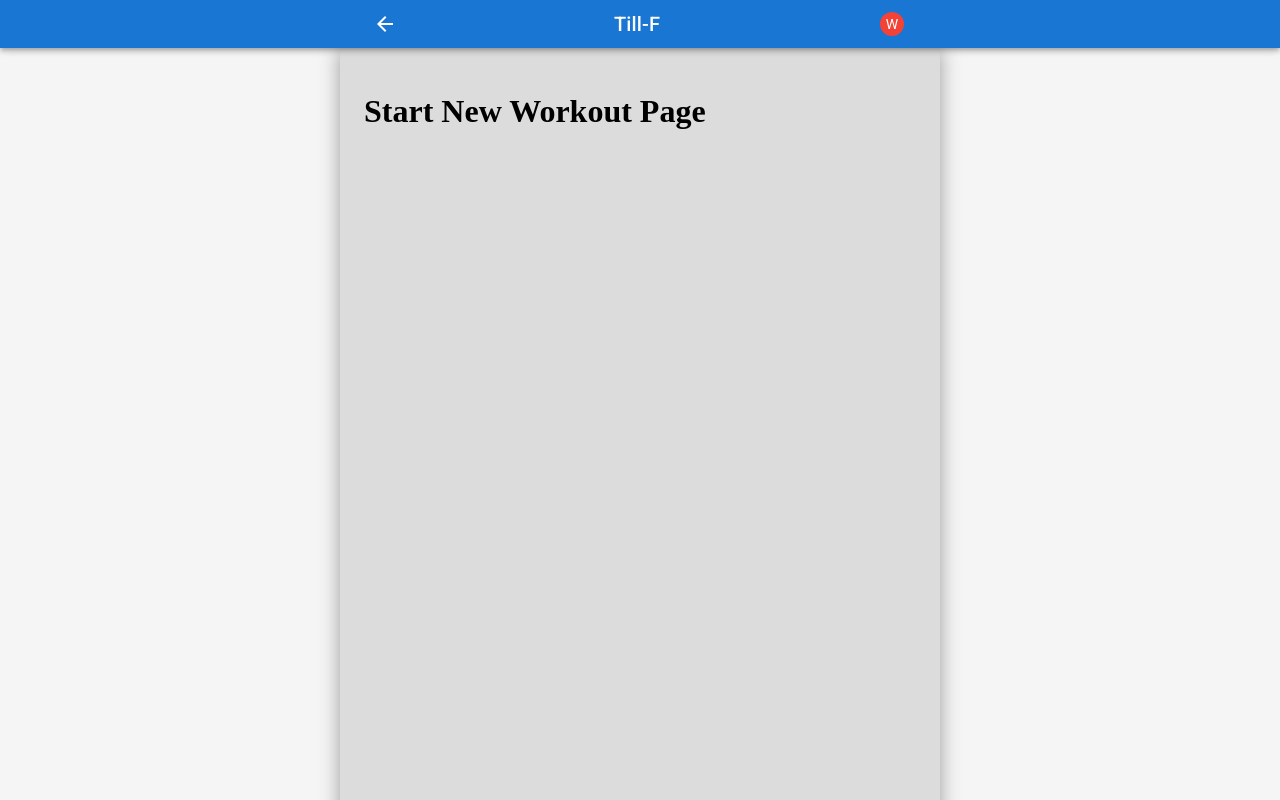
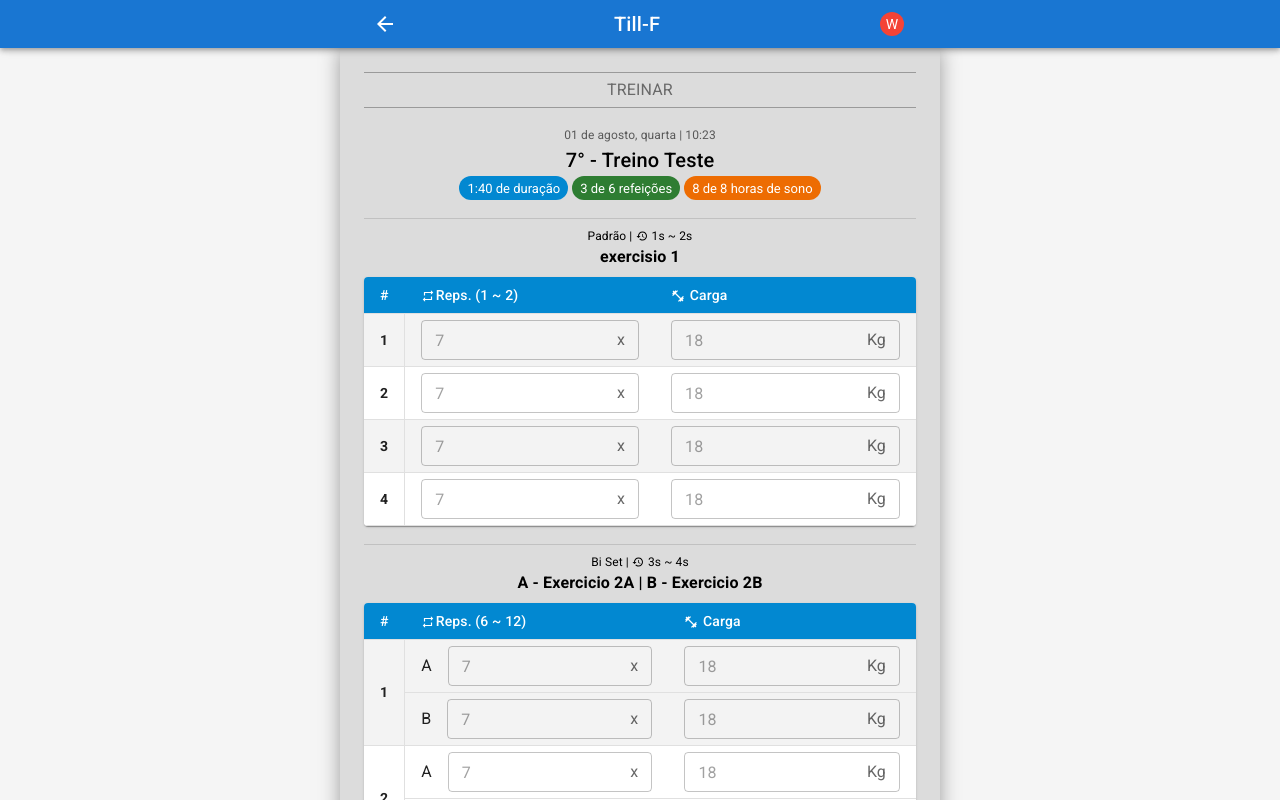
Before and after one commit to wilsondefreitas-dev/till-f, a Next.js app: page /workout in a window 1280 px wide. Shown: the top 800 px of the page. Built offline with nearby package versions, Linux system fonts and the light colour scheme.

Commit message:
new workout v1

```diff
--- a/app/(routes)/workout/page.tsx
+++ b/app/(routes)/workout/page.tsx
@@ -1,7 +1,295 @@
+"use client";
+import React from "react";
+import Typography from "@mui/material/Typography";
+import { styled } from "@mui/material/styles";
+import Stack from "@mui/material/Stack";
+import MainHeader from "_components/MainHeader";
+import { trainingMock } from "_utils/mockData";
+import {
+  ExerciseDataObject,
+  TrainingDataObject,
+  ExerciseTypeOption,
+  RangeObject,
+  ExerciseNameObject,
+} from "_interfaces";
+import {
+  Chip,
+  Divider,
+  InputAdornment,
+  OutlinedInput,
+  Paper,
+  Table,
+  TableBody,
+  TableCell,
+  TableContainer,
+  TableHead,
+  TableRow,
+  TextField,
+  Theme,
+} from "@mui/material";
+import RestoreIcon from "@mui/icons-material/Restore";
+import RepeatIcon from "@mui/icons-material/Repeat";
+import FitnessCenterIcon from "@mui/icons-material/FitnessCenter";
+import { EXERCISE_TYPES } from "_utils/constants";
+import LongButton from "_components/LongButton";
+
+export interface IWorkoutData {
+  type: string;
+  name: string;
+  restSecs: number;
+  repeatsRange: { min: number; max: number };
+  seriesData: ISeriesData[];
+} //remove optional when remove mock data
+
+export interface ISeriesData {
+  serieNumber: number;
+  reps: string;
+  weight: string;
+}
+
 export default function NewWorkout(): JSX.Element {
+  const data: TrainingDataObject = trainingMock;
+
+  function getData(): string {
+    return "01 de agosto, quarta | 10:23";
+  }
+
+  function getName(name: ExerciseNameObject, type: string): string {
+    if (type === "biset") {
+      return `A - ${name.exercise1} | B - ${name.exercise2}`;
+    } else {
+      return name.exercise1;
+    }
+  }
+
+  function getTrainingNumber(): number {
+    return 7;
+  }
+
+  function getExerciseType(value: string): string {
+    return (
+      EXERCISE_TYPES.find((data: ExerciseTypeOption) => data.value === value)
+        ?.label || ""
+    );
+  }
+
+  function getExerciseRestRange(restObject: RangeObject): string {
+    return `${restObject.min}s ~ ${restObject.max}s`;
+  }
+
+  console.log(data);
+
+  function ExerciseTable({ data }: { data: ExerciseDataObject }): JSX.Element {
+    return (
+      <Stack spacing={1}>
+        <Divider />
+
+        <TableTitle justifyContent={"center"}>
+          <Typography>
+            {getExerciseType(data.type)} | <RestoreIcon fontSize="inherit" />{" "}
+            {getExerciseRestRange(data.restRange)}
+          </Typography>
+          <Typography>{getName(data.name, data.type)}</Typography>
+        </TableTitle>
+
+        <TableContainer component={Paper}>
+          <Table size="small">
+            <TableHead>
+              <TableRow>
+                <TableHeaderCell>#</TableHeaderCell>
+                <TableHeaderCell>
+                  <RepeatIcon fontSize="inherit" />
+                  {`Reps. (${data.repetitionRange.exercise1.min} ~ ${data.repetitionRange.exercise1.max})`}
+                </TableHeaderCell>
+                <TableHeaderCell>
+                  <FitnessCenterIcon fontSize="inherit" /> Carga
+                </TableHeaderCell>
+              </TableRow>
+            </TableHead>
+
+            <TableBody>
+              {[1, 2, 3, 4].map((value: number, index: number) => {
+                return (
+                  <React.Fragment key={value}>
+                    <TableRow
+                      style={{
+                        backgroundColor: index % 2 === 0 ? "#f3f3f3" : "white",
+                      }}
+                    >
+                      <SerieCell rowSpan={data.type == "biset" ? 2 : 1}>
+                        <b>{value}</b>
+                      </SerieCell>
+                      <DataCell>
+                        <div>
+                          {data.type == "biset" && <Typography>A</Typography>}
+                          <OutlinedInput
+                            size="small"
+                            type="number"
+                            placeholder="7"
+                            inputProps={{ inputMode: "numeric" }}
+                            endAdornment={
+                              <InputAdornment position="end">x</InputAdornment>
+                            }
+                            required
+                          />
+                        </div>
+                      </DataCell>
+                      <DataCell>
+                        <div>
+                          <OutlinedInput
+                            size="small"
+                            type="number"
+                            placeholder="18"
+                            inputProps={{ inputMode: "numeric" }}
+                            endAdornment={
+                              <InputAdornment position="end">Kg</InputAdornment>
+                            }
+                            required
+                          />
+                        </div>
+                      </DataCell>
+                    </TableRow>
+                    {data.type == "biset" && (
+                      <TableRow
+                        key={value}
+                        style={{
+                          backgroundColor:
+                            index % 2 === 0 ? "#f3f3f3" : "white",
+                        }}
+                      >
+                        <DataCell>
+                          <div>
+                            <Typography>B</Typography>
+                            <OutlinedInput
+                              size="small"
+                              type="number"
+                              placeholder="7"
+                              inputProps={{ inputMode: "numeric" }}
+                              endAdornment={
+                                <InputAdornment position="end">
+                                  x
+                                </InputAdornment>
+                              }
+                              required
+                            />
+                          </div>
+                        </DataCell>
+                        <DataCell>
+                          <div>
+                            <OutlinedInput
+                              size="small"
+                              type="number"
+                              placeholder="18"
+                              inputProps={{ inputMode: "numeric" }}
+                              endAdornment={
+                                <InputAdornment position="end">
+                                  Kg
+                                </InputAdornment>
+                              }
+                              required
+                            />
+                          </div>
+                        </DataCell>
+                      </TableRow>
+                    )}
+                  </React.Fragment>
+                );
+              })}
+            </TableBody>
+          </Table>
+        </TableContainer>
+      </Stack>
+    );
+  }
+
   return (
     <>
-      <h1>Start New Workout Page</h1>
+      <MainHeader>treinar</MainHeader>
+
+      <Stack spacing={1}>
+        <Stack>
+          <HeaderInfo>{getData()}</HeaderInfo>
+
+          <TrainingTitle variant="h6">{`${getTrainingNumber()}° - ${
+            data.name
+          }`}</TrainingTitle>
+
+          <Stack direction="row" spacing={0.5} justifyContent={"center"}>
+            <Chip label={"1:40 de duração"} color="info" size="small" />
+            <Chip label={"3 de 6 refeições"} color="success" size="small" />
+            <Chip label={"8 de 8 horas de sono"} color="warning" size="small" />
+          </Stack>
+        </Stack>
+      </Stack>
+
+      {data.exercises.map((exercise: ExerciseDataObject) => {
+        return <ExerciseTable key={exercise.id} data={exercise} />;
+      })}
+
+      <Stack spacing={1}>
+        <Divider />
+        <TextField placeholder="Observação" multiline />
+      </Stack>
+
+      <LongButton>Finalizar</LongButton>
     </>
   );
 }
+
+// eslint-disable-next-line @typescript-eslint/typedef
+const TableTitle = styled(Stack)(() => ({
+  fontSize: 15,
+  textAlign: "center",
+  "& svg": {
+    position: "relative",
+    top: 2,
+    marginRight: 1,
+  },
+  "& .MuiTypography-root:first-of-type": {
+    fontSize: 12,
+  },
+  "& .MuiTypography-root:last-child": {
+    fontWeight: "bold",
+  },
+}));
+
+// eslint-disable-next-line @typescript-eslint/typedef
+const TableHeaderCell = styled(TableCell)(({ theme }: { theme: Theme }) => ({
+  backgroundColor: theme.palette.info.main,
+  color: "white",
+  "& svg": {
+    position: "relative",
+    top: 3,
+    marginRight: 1,
+  },
+}));
+
+// eslint-disable-next-line @typescript-eslint/typedef
+const TrainingTitle = styled(Typography)(() => ({
+  textAlign: "center",
+}));
+
+// eslint-disable-next-line @typescript-eslint/typedef
+const HeaderInfo = styled(Typography)(({ theme }) => ({
+  fontSize: 12,
+  textAlign: "center",
+  color: theme.palette.text.secondary,
+  margin: 0,
+}));
+
+// eslint-disable-next-line @typescript-eslint/typedef
+const DataCell = styled(TableCell)(() => ({
+  "& div": {
+    display: "flex",
+    alignItems: "center",
+    gap: "16px",
+    "& .MuiFormControl-root": {
+      // width: "50%",
+    },
+  },
+}));
+
+// eslint-disable-next-line @typescript-eslint/typedef
+const SerieCell = styled(TableCell)(() => ({
+  borderRight: "1px solid rgba(224, 224, 224, 1)",
+}));
--- a/app/_utils/mockData.ts
+++ b/app/_utils/mockData.ts
@@ -42,8 +42,8 @@ export const trainingMock: TrainingDataObject = {
       },
       repetitionRange: {
         exercise1: {
-          min: "",
-          max: "",
+          min: "6",
+          max: "12",
           tillFail: true,
         },
         exercise2: {
@@ -67,8 +67,8 @@ export const trainingMock: TrainingDataObject = {
       },
       repetitionRange: {
         exercise1: {
-          min: "",
-          max: "",
+          min: "6",
+          max: "15",
           tillFail: true,
         },
         exercise2: {
```
Also changed, not shown: app/_components/ExerciseForm/_components/FormHeader.tsx (+3 -17 lines), app/_components/SubHeader.tsx (added, +25 -0 lines).
